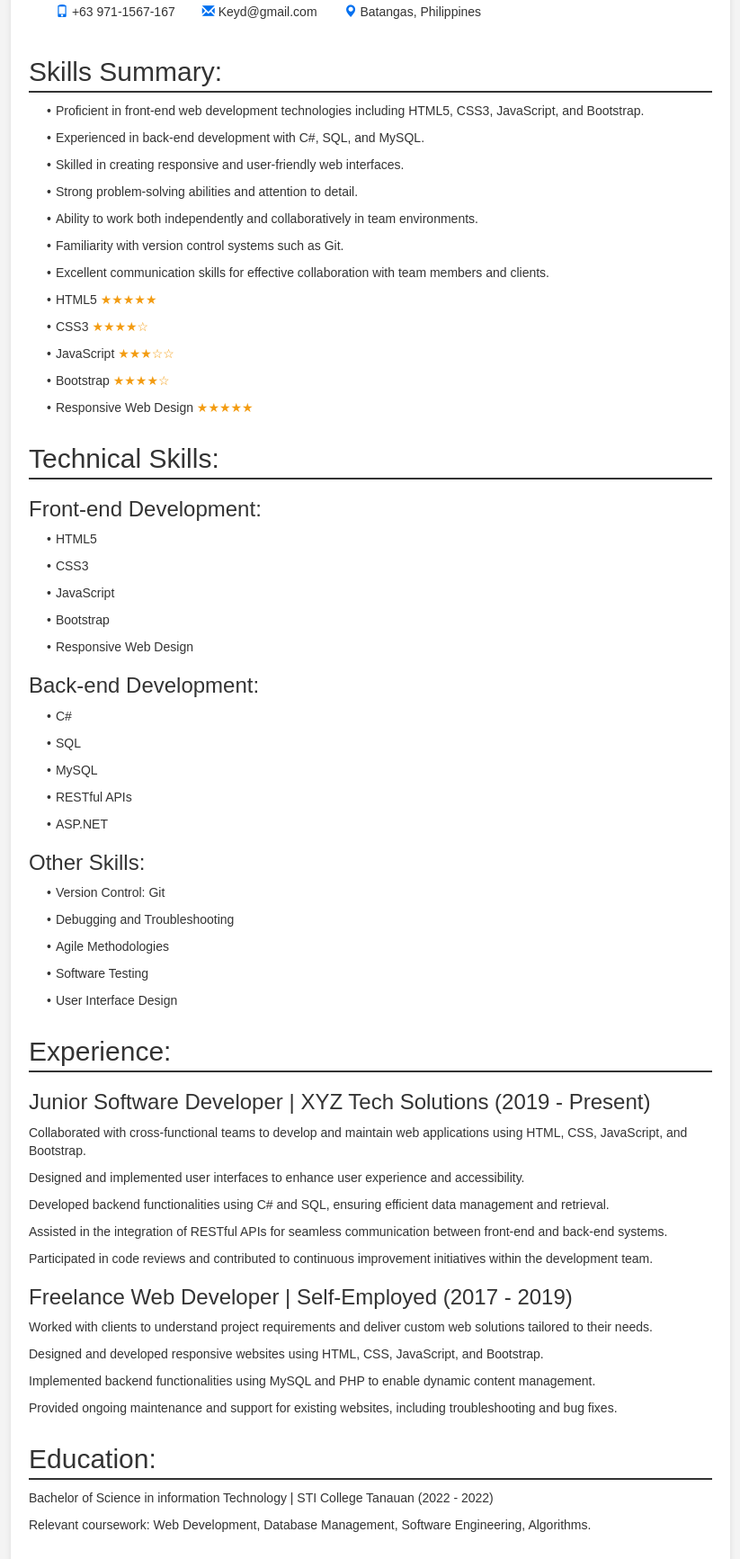
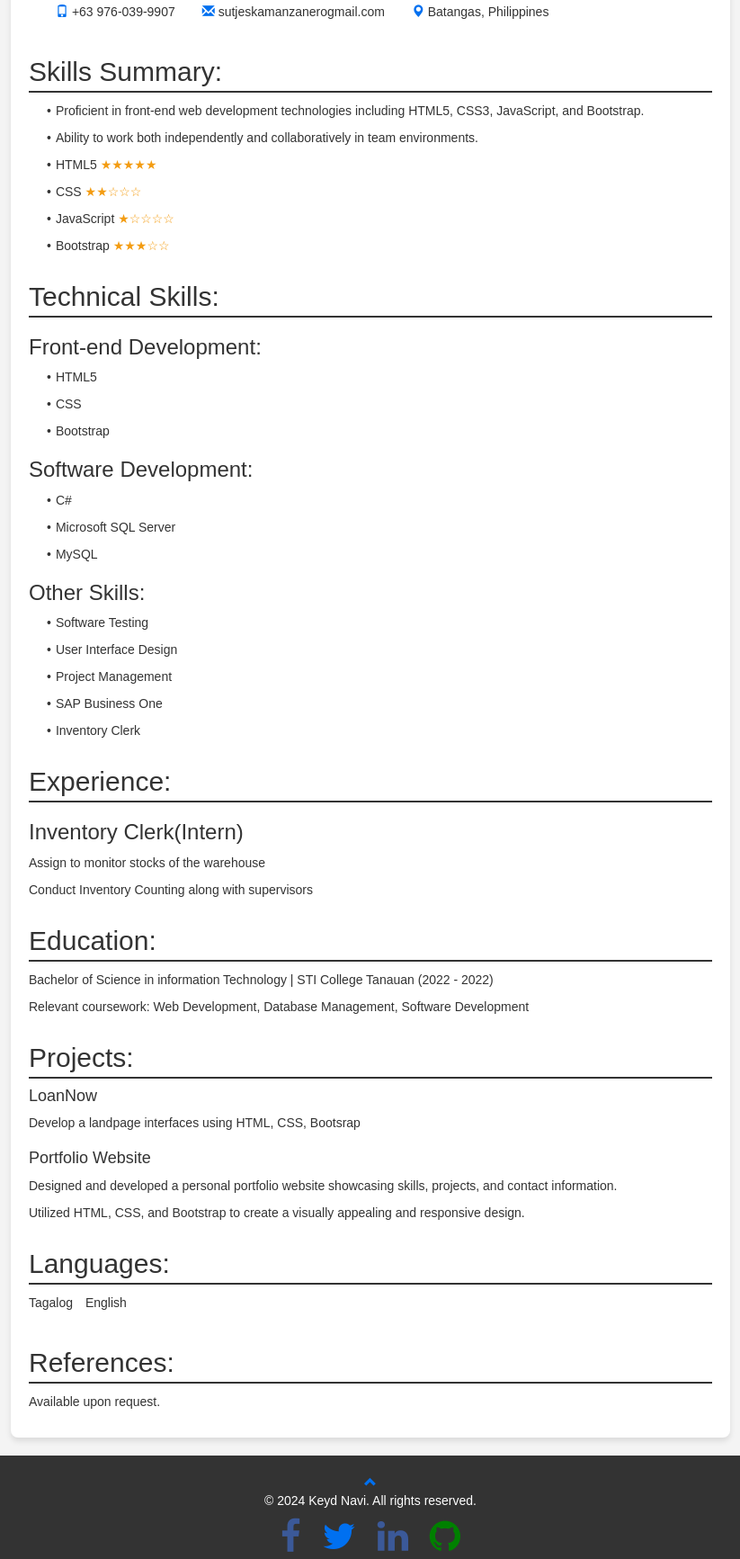
Before and after one commit to HostingbyVinlandDelsgade/JetManzanero, a plain HTML site: page About.html in a window 1280 px wide. Shown: the part 223-1956 px from the top of the page at 90% size, without its empty margins (228-1051 px from the left). Drawn offline with nearby package versions, Linux system fonts and the light colour scheme.

Commit message:
Add files via upload

```diff
--- a/About.html
+++ b/About.html
@@ -181,7 +181,7 @@
     <nav class="navbar navbar-default navbar-fixed-top">
         <div class="container-fluid">
             <!-- Brand and toggle get grouped for better mobile display -->
-                <a class="navbar-brand" href="index.html">Keyd Navi</a>
+                <a class="navbar-brand" href="index.html">Jet Manzanero</a>
             </div>
 
             <!-- Collect the nav links, forms, and other content for toggling -->
@@ -189,61 +189,73 @@
         </div><!-- /.container-fluid -->
     </nav>
 <div class="container">
-    <h1>Keyd Navi</h1>
+    <h1>Jet Manzanero</h1>
     <h2>Software and Web developer</h2>
     <h3>Contact</h3>
     <div class="contact-info">
-        <p><span class="glyphicon glyphicon-phone"></span> +63 971-1567-167</p>
-        <p><span class="glyphicon glyphicon-envelope"></span> Keyd@gmail.com</p>
+        <p><span class="glyphicon glyphicon-phone"></span> +63 976-039-9907</p>
+        <p><span class="glyphicon glyphicon-envelope"></span> sutjeskamanzanerogmail.com</p>
         <p><span class="glyphicon glyphicon-map-marker"></span> Batangas, Philippines</p>
     </div>
     <h2>Skills Summary:</h2>
     <ul class="skills-list">
         <li>Proficient in front-end web development technologies including HTML5, CSS3, JavaScript, and Bootstrap.</li>
-        <li>Experienced in back-end development with C#, SQL, and MySQL.</li>
-        <li>Skilled in creating responsive and user-friendly web interfaces.</li>
-        <li>Strong problem-solving abilities and attention to detail.</li>
+        <!--<li>Experienced in back-end development with C#, SQL, and MySQL.</li>
+        <li>Skilled in creating responsive and user-friendly web interfaces.</li>-->
+        <!--<li>Strong problem-solving abilities and attention to detail.</li>-->
         <li>Ability to work both independently and collaboratively in team environments.</li>
-        <li>Familiarity with version control systems such as Git.</li>
-        <li>Excellent communication skills for effective collaboration with team members and clients.</li>
+        <!--<li>Familiarity with version control systems such as Git.</li>
+        <li>Excellent communication skills for effective collaboration with team members and clients.</li>-->
 
         <li>HTML5 <span class="star-rating">&#9733;&#9733;&#9733;&#9733;&#9733;</span></li>
-        <li>CSS3 <span class="star-rating">&#9733;&#9733;&#9733;&#9733;&#9734;</span></li>
-        <li>JavaScript <span class="star-rating">&#9733;&#9733;&#9733;&#9734;&#9734;</span></li>
-        <li>Bootstrap <span class="star-rating">&#9733;&#9733;&#9733;&#9733;&#9734;</span></li>
-        <li>Responsive Web Design <span class="star-rating">&#9733;&#9733;&#9733;&#9733;&#9733;</span></li>
+        <li>CSS <span class="star-rating">&#9733;&#9733;&#9734;&#9734;&#9734;</span></li>
+        <li>JavaScript <span class="star-rating">&#9733;&#9734;&#9734;&#9734;&#9734;</span></li>
+        <li>Bootstrap <span class="star-rating">&#9733;&#9733;&#9733;&#9734;&#9734;</span></li>
+        <!--<li>Responsive Web Design <span class="star-rating">&#9733;&#9733;&#9733;&#9733;&#9733;</span></li>-->
     </ul>
 
     <h2>Technical Skills:</h2>
     <h3>Front-end Development:</h3>
     <ul class="skills-list">
         <li>HTML5</li>
-        <li>CSS3</li>
-        <li>JavaScript</li>
+        <li>CSS</li>
+        <!--<li>JavaScript</li>-->
         <li>Bootstrap</li>
-        <li>Responsive Web Design</li>
+        <!--<li>Responsive Web Design</li>-->
     </ul>
 
-    <h3>Back-end Development:</h3>
+    <h3>Software Development:</h3>
     <ul class="skills-list">
         <li>C#</li>
-        <li>SQL</li>
+        <li>Microsoft SQL Server</li>
         <li>MySQL</li>
-        <li>RESTful APIs</li>
-        <li>ASP.NET</li>
+        <!--<li>RESTful APIs</li>
+        <li>ASP.NET</li>-->
     </ul>
 
     <h3>Other Skills:</h3>
     <ul class="skills-list">
-        <li>Version Control: Git</li>
+        <!--<li>Version Control: Git</li>
         <li>Debugging and Troubleshooting</li>
-        <li>Agile Methodologies</li>
+        <li>Agile Methodologies</li>-->
         <li>Software Testing</li>
         <li>User Interface Design</li>
+        <li>Project Management</li>
+        <li>SAP Business One</li>
+        <li>Inventory Clerk</li>
+
     </ul>
 
     <h2>Experience:</h2>
     <div class="experience-item">
+        <h3>Inventory Clerk(Intern)</h3>
+        <ul>
+            <li>Assign to monitor stocks of the warehouse</li>
+            <li>Conduct Inventory Counting along with supervisors</li>
+        </ul>
+    </div>
+
+    <!--<div class="experience-item">
         <h3>Junior Software Developer | XYZ Tech Solutions (2019 - Present)</h3>
         <ul>
             <li>Collaborated with cross-functional teams to develop and maintain web applications using HTML, CSS, JavaScript, and Bootstrap.</li>
@@ -262,48 +274,54 @@
             <li>Implemented backend functionalities using MySQL and PHP to enable dynamic content management.</li>
             <li>Provided ongoing maintenance and support for existing websites, including troubleshooting and bug fixes.</li>
         </ul>
-    </div>
+    </div>-->
 
     <h2>Education:</h2>
     <p>Bachelor of Science in information Technology | STI College Tanauan (2022 - 2022)</p>
-    <p>Relevant coursework: Web Development, Database Management, Software Engineering, Algorithms.</p>
+    <p>Relevant coursework: Web Development, Database Management, Software <!--Engineering, Algorithms.-->Development</p>
 
     <h2>Projects:</h2>
     <div class="project-item">
+        <h4>LoanNow</h4>
+        <ul>
+            <li>Develop a landpage interfaces using HTML, CSS, Bootsrap</li>
+        </ul>
+    </div>
+    <!--<div class="project-item">
         <h4>E-Commerce Website</h4>
         <ul>
             <li>Developed a fully functional e-commerce website using HTML, CSS, JavaScript, Bootstrap, C#, and SQL.</li>
             <li>Implemented features such as product listings, shopping cart functionality, and secure payment processing.</li>
         </ul>
-    </div>
+    </div>-->
 
     <div class="project-item">
         <h4>Portfolio Website</h4>
         <ul>
             <li>Designed and developed a personal portfolio website showcasing skills, projects, and contact information.</li>
-            <li>Utilized HTML, CSS, JavaScript, and Bootstrap to create a visually appealing and responsive design.</li>
+            <li>Utilized HTML, CSS, <!--JavaScript,--> and Bootstrap to create a visually appealing and responsive design.</li>
         </ul>
     </div>
 
-    <div class="project-item">
+    <!--<div class="project-item">
         <h4>Task Management Application</h4>
         <ul>
             <li>Contributed to the development of a task management application for team collaboration.</li>
             <li>Implemented front-end and back-end functionalities using HTML, CSS, JavaScript, C#, and SQL.</li>
         </ul>
-    </div>
+    </div>-->
 
-    <h2>Certifications:</h2>
+    <!--<h2>Certifications:</h2>
     <ul>
         <li>Front-End Web Developer Nanodegree | Udacity</li>
         <li>C# Programming Certification | Microsoft Virtual Academy</li>
         <li>SQL Fundamentals Certification | Coursera</li>
-    </ul>
+    </ul>-->
 
     <h2>Languages:</h2>
     <ul class="languages-list">
-        <li>Fluent in Tagalog</li>
-        <li>Can speak in English</li>
+        <li>Tagalog</li>
+        <li>English</li>
     </ul>
 
         <h2>References:</h2>
@@ -315,10 +333,10 @@
         </a>
         <p>© 2024 Keyd Navi. All rights reserved.</p>
         <div class="social-links">
-            <a href="#" class="social-icon"><i class="fa fa-facebook"></i></a>
-            <a href="#" class="social-icon"><i class="fa fa-twitter"></i></a>
-            <a href="#" class="social-icon"><i class="fa fa-linkedin"></i></a>
-            <a href="#" class="social-icon"><i class="fa fa-github"></i></a>
+            <a href="https://web.facebook.com/friends/suggestions/?profile_id=100010616285782" class="social-icon" target="_blank"><i class="fa fa-facebook"></i></a>
+            <a href="404.html" class="social-icon" target="_blank"><i class="fa fa-twitter"></i></a>
+            <a href="404.html" class="social-icon" target="_blank"><i class="fa fa-linkedin"></i></a>
+            <a href="https://github.com/jetmanzanero" class="social-icon" target="_blank"><i class="fa fa-github"></i></a>
         </div>
     </footer>
     <script src="https://ajax.googleapis.com/ajax/libs/jquery/3.5.1/jquery.min.js"></script>
--- a/style.css
+++ b/style.css
@@ -47,6 +47,7 @@ header p {
     border: none;
     margin: 0;
     border-radius: 0;
+    top: 0;
 }
 
 .navbar .navbar-brand {
```
Also changed, not shown: index.html (+14 -10 lines), POS Cashier.png (added).
